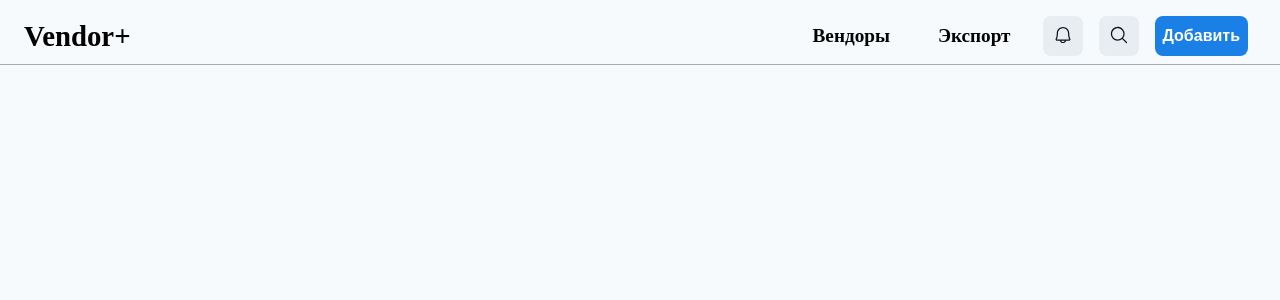
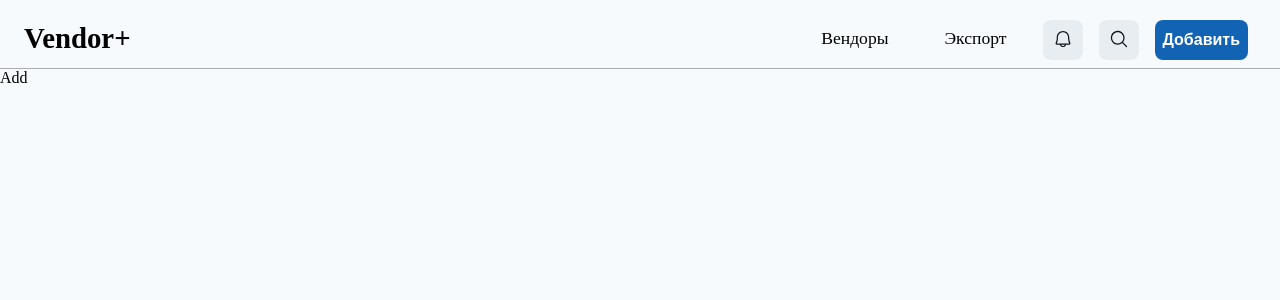
Before and after one commit to Arseniyms/SuppliersJS, a React (Create React App) app in the folder react-vendor/: page /add in a window 1280 px wide. Shown: the top 300 px of the page. Built offline with nearby package versions, Linux system fonts and the light colour scheme.

Commit message:
показ активных вкладок

```diff
--- a/react-vendor/package.json
+++ b/react-vendor/package.json
@@ -9,6 +9,7 @@
     "ajv-keywords": "^5.1.0",
     "react": "^19.0.0",
     "react-dom": "^19.0.0",
+    "react-router-dom": "^7.1.5",
     "react-scripts": "5.0.1",
     "web-vitals": "^2.1.4"
   },
--- a/react-vendor/src/App.js
+++ /dev/null
@@ -1,13 +0,0 @@
-import './App.css';
-
-import Navbar from "./components/Navbar/Navbar";
-
-function App() {
-  return (
-    <div className="App">
-      <Navbar />
-    </div>
-  );
-}
-
-export default App;
--- /dev/null
+++ b/react-vendor/src/Main/App/App.js
@@ -0,0 +1,20 @@
+import './App.css';
+
+import Navbar from "../../components/Navbar/Navbar";
+
+function App() {
+  return (
+      <div>
+          <Navbar/>
+          <Home/>
+      </div>
+  );
+}
+
+function Home() {
+    return (
+        <div className="11">asad</div>
+    )
+}
+
+export default App;
--- /dev/null
+++ b/react-vendor/src/Main/Router.js
@@ -0,0 +1,57 @@
+import {createBrowserRouter} from "react-router-dom";
+import App from "./App/App";
+import Navbar from "../components/Navbar/Navbar";
+
+export const router = createBrowserRouter([
+    { path: "/", element: <App/> },
+    { path: "/vendors", element: <Vendors/> },
+    { path: "/export", element: <Export/> },
+    { path: "/notifications", element: <Notification/> },
+    { path: "/search", element: <Search/> },
+    { path: "/add", element: <Add/> }
+])
+
+function Vendors() {
+    return (
+        <div className="App">
+            <Navbar/>
+            <div className="Vendors">Vendors</div>
+        </div>
+    )
+}
+
+function Export() {
+    return (
+        <div className="App">
+            <Navbar/>
+            <div className="Export">Export</div>
+        </div>
+    )
+}
+
+function Notification() {
+    return (
+        <div className="App">
+            <Navbar/>
+            <div className="Notifications">notifi</div>
+        </div>
+    )
+}
+
+function Search() {
+    return (
+        <div className="App">
+            <Navbar/>
+            <div className="Search">Search</div>
+        </div>
+    )
+}
+
+function Add() {
+    return (
+        <div className="App">
+            <Navbar/>
+            <div className="Add">Add</div>
+        </div>
+    )
+}
--- a/react-vendor/src/components/Navbar/Navbar.css
+++ b/react-vendor/src/components/Navbar/Navbar.css
@@ -4,7 +4,8 @@
     --text-hover-color: #D2D2D2;
     --button-icon-background-color: #e8edf2;
     --button-text-background-color: #1A80E5;
-    --button-text-text-color: #ffffff;
+    --button-text-background-hover-color: #1363b5;
+    --button-text-color: #ffffff;
 }
 
 .navbar {
@@ -17,6 +18,10 @@
     border-bottom-width: 1px;
     border-bottom-style: solid;
     border-bottom-color: var(--divider-color);
+}
+
+a {
+    color: var(--primary-color);
 }
 
 .navbar-icon-name {
@@ -32,20 +37,21 @@
     margin-right: 0;
 }
 
-.navbar-links li {
+.navbar-links li a {
     border-radius: 16px;
     background-color: transparent;
-    margin: 8px;
+    margin: 4px;
+    padding: 8px 16px;
+    font-weight: 400;
+    font-size: 1.1rem;
+    text-decoration: none;
 }
 
-.navbar-links li a {
-    padding: 8px;
-    text-decoration: none;
-    font-weight: bolder;
-    font-size: 1.2rem;
+.navbar-links li a.active {
+    background: var(--text-hover-color);
 }
 
-.navbar-links li:hover {
+.navbar-links li a:hover {
     background: var(--text-hover-color);
 }
 
@@ -54,18 +60,15 @@ li {
     padding: 0.5rem;
 }
 
-a {
-    color: var(--primary-color);
-}
-
 .navbar-buttons {
     display: flex;
+    margin-top: 4px;
     margin-right: 1rem;
     align-items: center;
     align-content: center;
 }
 
-.navbar-button-only-icon {
+.navbar-buttons-only-icons a button {
     margin: 0.5rem;
     width: 40px;
     height: 40px;
@@ -75,18 +78,30 @@ a {
     cursor: pointer;
 }
 
-.navbar-button-only-icon:hover {
+.navbar-buttons-only-icons a.active button {
+    background-color: var(--text-hover-color);
+}
+
+.navbar-buttons-only-icons a button:hover {
     background: var(--text-hover-color);
 }
 
-.navbar-button-only-text {
+.navbar-button-only-text a button{
     margin: 0.5rem;
     height: 40px;
     background-color: var(--button-text-background-color);
     border-color: transparent;
-    color: var(--button-text-text-color);
+    color: var(--button-text-color);
     font-size: 1rem;
     font-weight: bold;
     border-radius: 8px;
     cursor: pointer;
 }
+
+.navbar-button-only-text a button:hover {
+    background-color: var(--button-text-background-hover-color);
+}
+
+.navbar-button-only-text a.active button {
+    background-color: var(--button-text-background-hover-color);
+}
--- a/react-vendor/src/components/Navbar/Navbar.js
+++ b/react-vendor/src/components/Navbar/Navbar.js
@@ -1,7 +1,8 @@
 import React from 'react'
 import './Navbar.css'
-import notif from './Resources/notifications.svg'
-import search from './Resources/search.svg'
+import notificationImage from './Resources/notifications.svg'
+import searchImage from './Resources/search.svg'
+import {NavLink} from "react-router-dom";
 
 const Navbar = () => {
     return (
@@ -13,48 +14,61 @@ const Navbar = () => {
             <div className="navbar-links">
                 <ul>
                     <li>
-                       <a href="/vendors">
-                           Вендоры
-                       </a>
+                        <NavLinkButton text="Вендоры" link="/vendors"/>
                     </li>
                     <li>
-                       <a href="/export">
-                           Экспорт
-                       </a>
+                        <NavLinkButton text="Экспорт" link="/export"/>
                     </li>
                 </ul>
             </div>
 
             <div className="navbar-buttons">
-                <a href="/notifications" className="notification-icon"> <NavButtonIcon src={notif}/> </a>
-                <a href="/search" className="search-icon"> <NavButtonIcon src={search}/> </a>
-                <NavButtonText onClick={clickMe}/>
+                <div className="navbar-buttons-only-icons">
+                    <NavButtonIcon src={notificationImage} link="/notifications"/>
+                    <NavButtonIcon src={searchImage} link="/search"/>
+                </div>
+                <div className="navbar-button-only-text">
+                    <NavButtonText text="Добавить" link="/add"/>
+                </div>
             </div>
         </nav>
     );
 }
 
+const NavLinkCommon = (props) => {
+    return (
+        <NavLink to={props.link} end className={({isActive}) => (isActive ? 'active' : '')}>
+            {props.children}
+        </NavLink>
+    )
+}
+
+const NavLinkButton = (props) => {
+    return (
+        <NavLinkCommon link={props.link}>
+            {props.text}
+        </NavLinkCommon>
+    )
+}
+
 const NavButtonIcon = (props) => {
     return (
-        <button className="navbar-button-only-icon">
-            <img src={props.src} />
-        </button>
-    );
+        <NavLinkCommon link={props.link}>
+            <button>
+                <img src={props.src} alt=""/>
+            </button>
+        </NavLinkCommon>
+    )
 }
 
 const NavButtonText = (props) => {
     return (
-        <button
-            className="navbar-button-only-text"
-            onClick={props.onClick}
-        >
-            Добавить
-        </button>
+        <NavLinkCommon link={props.link}>
+            <button>
+                {props.text}
+            </button>
+        </NavLinkCommon>
     )
 }
 
-function clickMe() {
-    console.log('click me')
-}
-
 export default Navbar;
--- a/react-vendor/src/index.js
+++ b/react-vendor/src/index.js
@@ -1,17 +1,13 @@
 import React from 'react';
 import ReactDOM from 'react-dom/client';
 import './index.css';
-import App from './App';
-import reportWebVitals from './reportWebVitals';
+import {RouterProvider} from "react-router-dom";
+import {router} from "./Main/Router";
 
 const root = ReactDOM.createRoot(document.getElementById('root'));
+
 root.render(
   <React.StrictMode>
-    <App />
+    <RouterProvider router={router}/>
   </React.StrictMode>
 );
-
-// If you want to start measuring performance in your app, pass a function
-// to log results (for example: reportWebVitals(console.log))
-// or send to an analytics endpoint. Learn more: https://bit.ly/CRA-vitals
-reportWebVitals();
--- a/react-vendor/src/reportWebVitals.js
+++ /dev/null
@@ -1,13 +0,0 @@
-const reportWebVitals = onPerfEntry => {
-  if (onPerfEntry && onPerfEntry instanceof Function) {
-    import('web-vitals').then(({ getCLS, getFID, getFCP, getLCP, getTTFB }) => {
-      getCLS(onPerfEntry);
-      getFID(onPerfEntry);
-      getFCP(onPerfEntry);
-      getLCP(onPerfEntry);
-      getTTFB(onPerfEntry);
-    });
-  }
-};
-
-export default reportWebVitals;
```
Also changed, not shown: react-vendor/src/Main/App/App.css (renamed from react-vendor/src/App.css), 2 other files (tests, documents, lock files or other folders).
